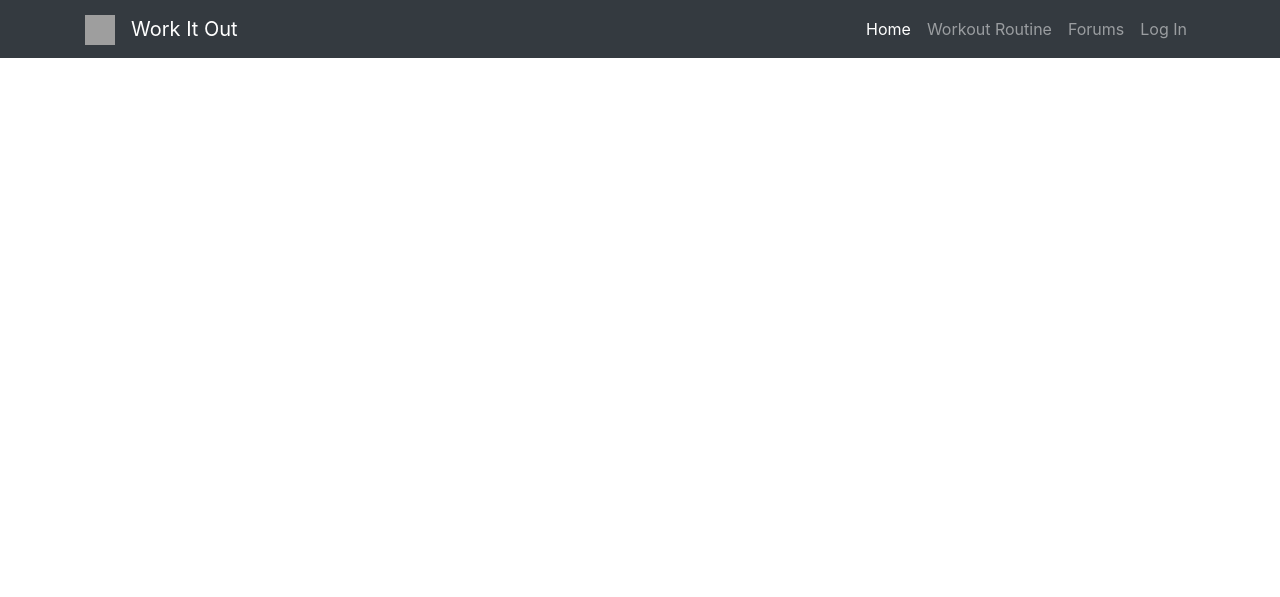
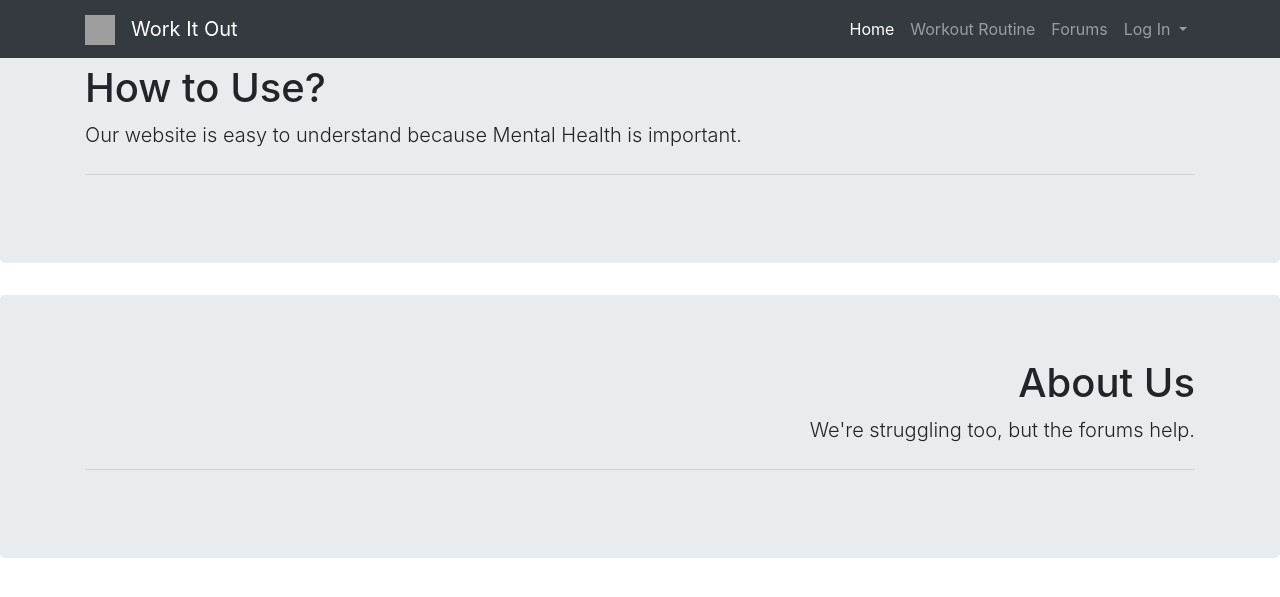
Before and after one commit to vatsaaaal/DragonHacks, a Django app: page / in a window 1280 px wide. Shown: the top 597 px of the page. Run offline with Django 4.2, Linux system fonts and the light colour scheme; some libraries are stand-ins or nearby versions; grey boxes are pictures that could not be loaded.

```diff
--- a/dragonhacks/templates/dragonhacks/base.html
+++ b/dragonhacks/templates/dragonhacks/base.html
@@ -23,22 +23,53 @@
             </button>
             <div class="collapse navbar-collapse" id="navbarNav">
                 <ul class="navbar-nav ml-auto">
-                    <li class="nav-item active">
+                    {% block home %}
+                    <li class="nav-item">
                         <a class="nav-link" href="#">Home</a>
                     </li>
+                    {% endblock home %}
+                    {% block workout %}
                     <li class="nav-item">
                         <a class="nav-link" href="#">Workout Routine</a>
                     </li>
+                    {% endblock workout %}
+                    {% block forums %}
                     <li class="nav-item">
                         <a class="nav-link" href="#">Forums</a>
                     </li>
-                    <li class="nav-item">
-                        <a class="nav-link" href="#">Log In</a>
-                    </li>
+                    {% endblock forums %}
+                    {% block account %}
+                    <li class="nav-item dropdown">
+                        <a class="nav-link dropdown-toggle" href="#" id="navbarDropdown" role="button" data-toggle="dropdown" aria-haspopup="true" aria-expanded="false">
+                          Log In
+                        </a>
+                        <div class="dropdown-menu bg-dark" aria-labelledby="navbarDropdown">
+                            <a class="dropdown-item" href="#" style="color: white !important;">Account</a>
+                        </div>
+                      </li>
+                    {% endblock account %}
                 </ul>
             </div>
         </div>
     </nav>
+
+    <section class="jumbotron">
+        <div class="container">
+            <h1 class="jumbotron-heading">How to Use?</h1>
+            <p class="lead">Our website is easy to understand because Mental Health is important.</p>
+            <hr class="my-4">
+
+        </div>
+    </section>
+
+    <section class="jumbotron text-right">
+        <div class="container">
+            <h1 class="jumbotron-heading">About Us</h1>
+            <p class="lead">We're struggling too, but the forums help.</p>
+            <hr class="my-4">
+
+        </div>
+    </section>
 
     <script src="https://code.jquery.com/jquery-3.2.1.slim.min.js" integrity="sha384-KJ3o2DKtIkvYIK3UENzmM7KCkRr/rE9/Qpg6aAZGJwFDMVNA/GpGFF93hXpG5KkN" crossorigin="anonymous"></script>
     <script src="https://cdn.jsdelivr.net/npm/popper.js@1.12.9/dist/umd/popper.min.js" integrity="sha384-ApNbgh9B+Y1QKtv3Rn7W3mgPxhU9K/ScQsAP7hUibX39j7fakFPskvXusvfa0b4Q" crossorigin="anonymous"></script>
--- a/dragonhacks/templates/dragonhacks/homepage.html
+++ b/dragonhacks/templates/dragonhacks/homepage.html
@@ -1 +1,7 @@
 {% extends 'dragonhacks/base.html' %}
+
+{% block home %}
+    <li class="nav-item active">
+        <a class="nav-link" href="#">Home</a>
+    </li>
+{% endblock home %}
--- a/dragonhacks/urls.py
+++ b/dragonhacks/urls.py
@@ -1,5 +1,5 @@
 from django.contrib import admin
-from django.urls import path
+from django.urls import path, include
 from . import views
 from django.conf.urls.static import static
 from django.conf import settings
@@ -7,4 +7,5 @@ from django.conf import settings
 urlpatterns = [
     path('admin/', admin.site.urls),
     path('', views.homepage, name="homepage"),
+    path('accounts/', include('accounts.urls')),
 ] + static(settings.MEDIA_URL, document_root=settings.MEDIA_ROOT)
```
